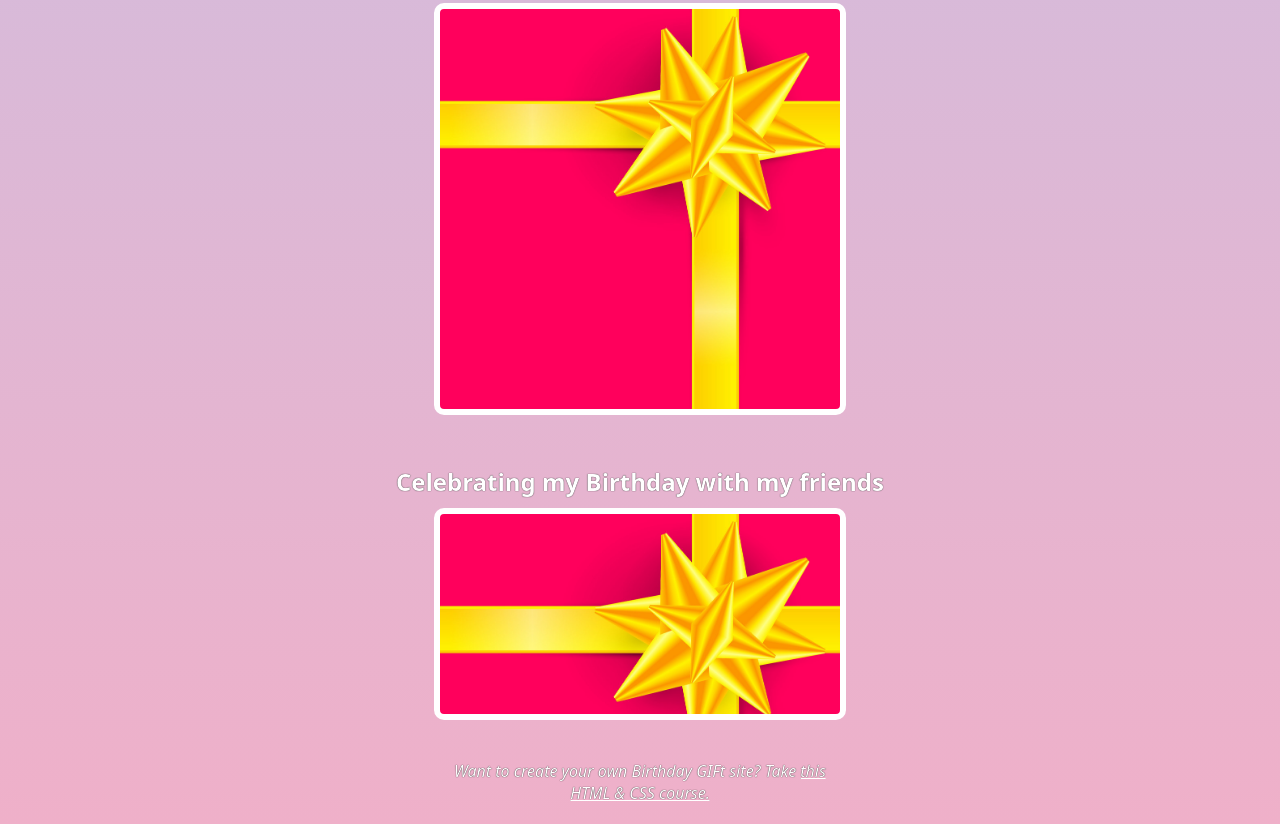
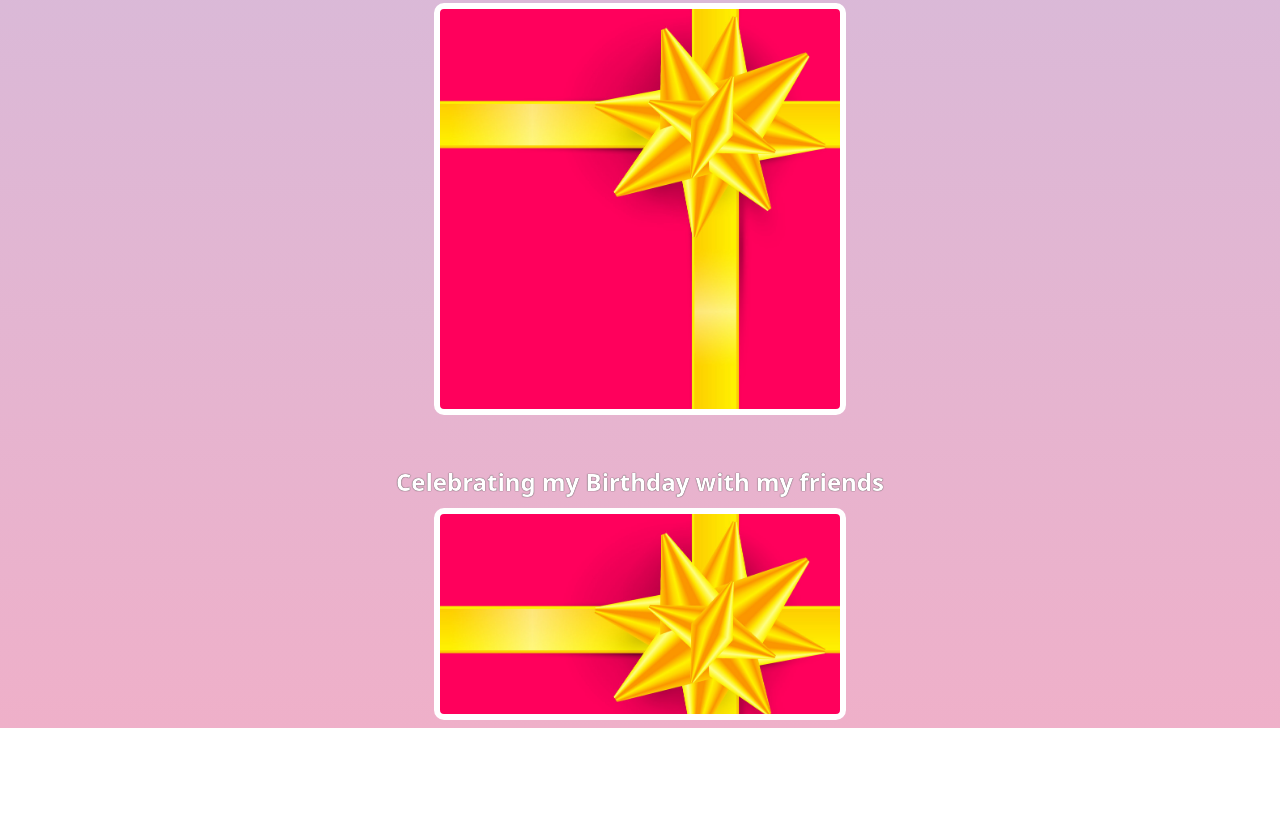
Before and after one commit to amr99mohammed99/Birthday-Gift-site, a plain HTML site: page index.html in a window 1280 px wide. Shown: the part 1997-2821 px from the top of the page. After the commit the page ends 2725 px from the top, so only its background shows below. Drawn offline with Linux system fonts and the light colour scheme; a web font is replaced by a local one.

Commit message:
Made the changes

```diff
--- a/index.html
+++ b/index.html
@@ -41,10 +41,5 @@
           <h2 class="gift-title">Celebrating my Birthday with my friends</h2>
           <div class="gift-img" id="gift-img-celebrate"></div>
           </div>
-
-        <p id="footer">Want to create your own Birthday GIFt site? Take
-          <a
-          href="https://scrimba.com/learn/htmlandcss" target="_blank">this HTML & CSS course.</a>
-        </p>
-</body>
+        </body>
 </html>
```
